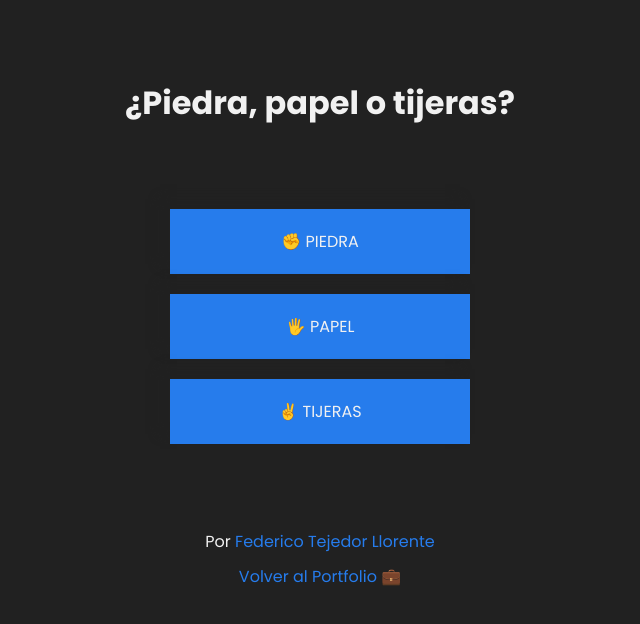
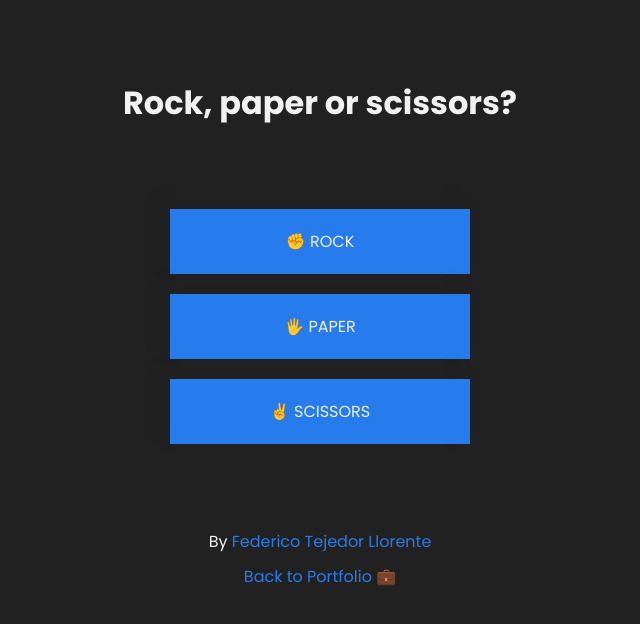
Before and after one commit to federicotllorente/rock-paper-scissors, a plain HTML site: page index.html in a window 1280 px wide. Shown: the whole page, without its empty margins (320-960 px from the left). Drawn offline with Linux system fonts and the light colour scheme.

Commit message:
Language update in index.html

```diff
--- a/index.html
+++ b/index.html
@@ -3,23 +3,23 @@
 <head>
     <meta charset="UTF-8">
     <meta name="viewport" content="width=device-width, initial-scale=1.0">
-    <title>Piedra, papel o tijeras – Juego JavaScript</title>
+    <title>Rock, paper, scissors – JavaScript Game</title>
     <link rel="stylesheet" href="master.css">
 </head>
 <body>
     <div class="contentWrapper">
-        <h1>¿Piedra, papel o tijeras?</h1>
+        <h1>Rock, paper or scissors?</h1>
         <div class="gameWrapper">
-            <div id="piedraBTN" class="piedraBTN" onclick="jugar(piedra, opcionCPU)">✊ PIEDRA</div>
-            <div id="papelBTN" class="papelBTN" onclick="jugar(papel, opcionCPU)">🖐 PAPEL</div>
-            <div id="tijerasBTN" class="tijerasBTN" onclick="jugar(tijeras, opcionCPU)">✌️ TIJERAS</div>
+            <div id="piedraBTN" class="piedraBTN" onclick="jugar(piedra, opcionCPU)">✊ ROCK</div>
+            <div id="papelBTN" class="papelBTN" onclick="jugar(papel, opcionCPU)">🖐 PAPER</div>
+            <div id="tijerasBTN" class="tijerasBTN" onclick="jugar(tijeras, opcionCPU)">✌️ SCISSORS</div>
         </div>
-        <p>Por <a href="#">Federico Tejedor Llorente</a></p>
-        <p><a href="#">Volver al Portfolio 💼</a></p>
+        <p>By <a href="#">Federico Tejedor Llorente</a></p>
+        <p><a href="#">Back to Portfolio 💼</a></p>
     </div>
     <div id="pantallaFinal" class="pantallaFinal sinPantallaFinal">
-        <h1 id="tituloDeLaResolucion">Título de la resolución</h1>
-        <div id="volverAJugarBTN" class="volverAJugar" onclick="location.reload()">Volver a jugar</div>
+        <h1 id="tituloDeLaResolucion">Result name</h1>
+        <div id="volverAJugarBTN" class="volverAJugar" onclick="location.reload()">Play again</div>
     </div>
     <script src="master.js"></script>
 </body>
```
